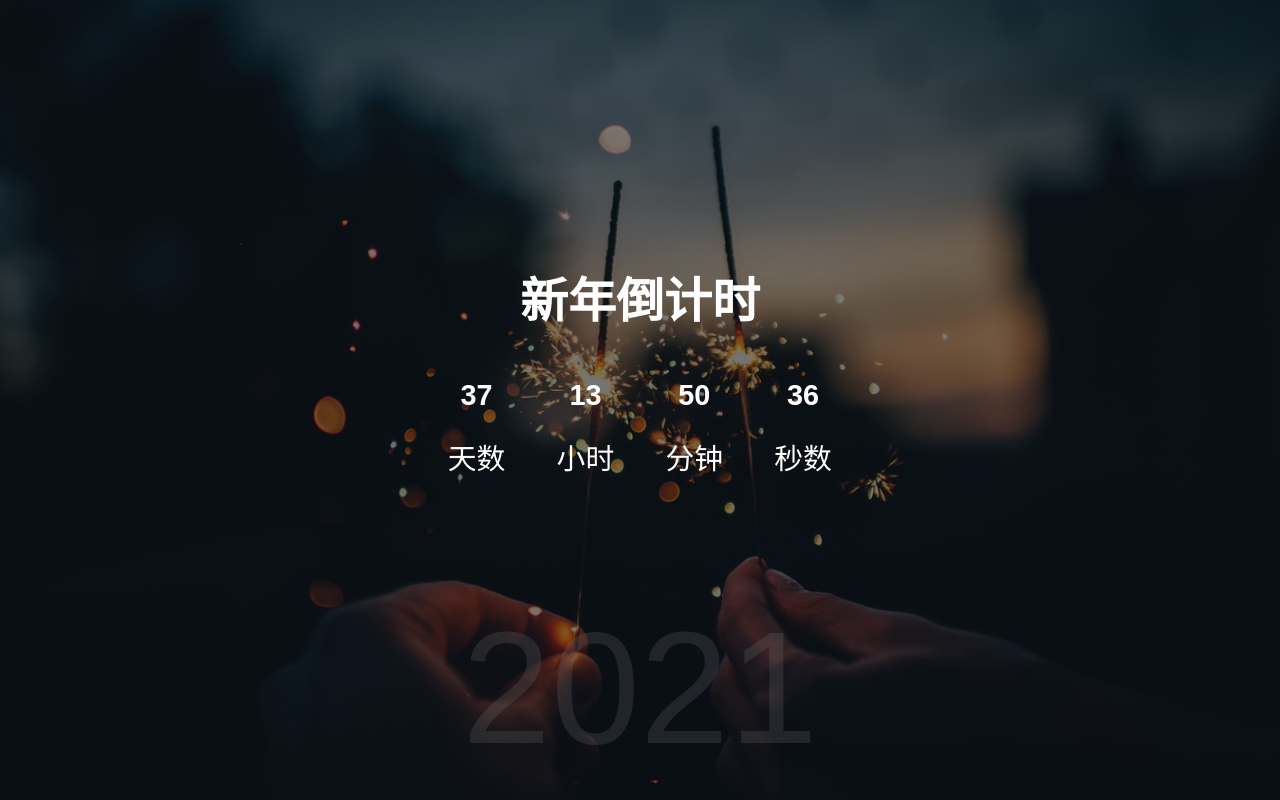
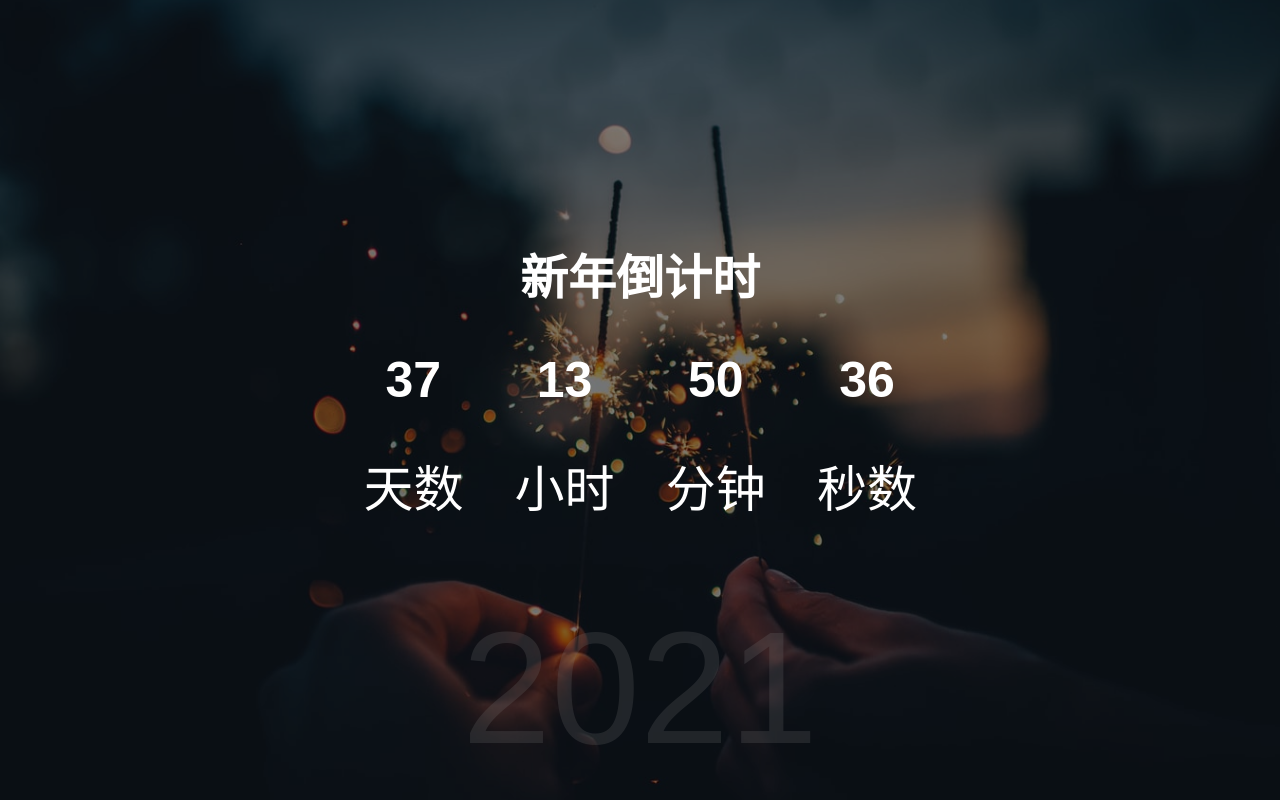
Before and after one commit to dat-lzt/HTML5, a plain HTML site: page new_year_countdown/index.html in a window 1280 px wide. Drawn offline with Linux system fonts and the light colour scheme.

Commit message:
增加媒体查询

```diff
--- a/new_year_countdown/style.css
+++ b/new_year_countdown/style.css
@@ -63,3 +63,10 @@ h1 {
 small {
     font-size: 0.9rem;
 }
+
+@media (min-width: 800px) {
+    .time h2,
+    small {
+        font-size: 25px;
+    }
+}
```
